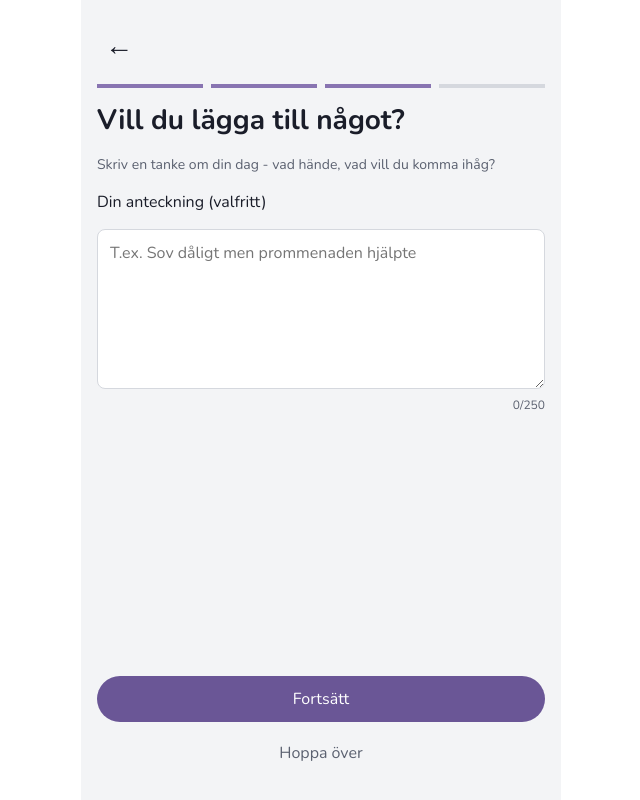
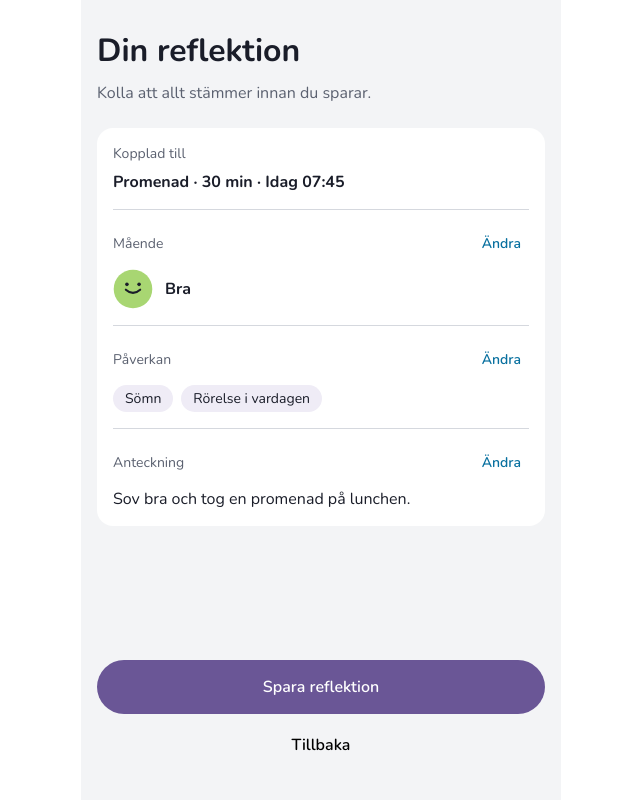
Before and after one commit to xeffie/probits-hackathon-team01, a React (Vite) app in the folder frontend/: page / in a window 1280 px wide. Shown: the whole page, without its empty margins (319-959 px from the left). Built offline with nearby package versions, Linux system fonts and the light colour scheme.

Commit message:
Add first draft of ReflectionSummaryPage

```diff
--- a/frontend/src/App.jsx
+++ b/frontend/src/App.jsx
@@ -1,7 +1,10 @@
-import ReflectionNotePage from './pages/reflectionNotePage/ReflectionNotePage';
+// import ReflectionNotePage from './pages/reflectionNotePage/ReflectionNotePage';
+import ReflectionSummaryPage from './pages/reflectionSummaryPage/ReflectionSummaryPage';
 
 function App() {
-	return <ReflectionNotePage />;
+	// return <ReflectionNotePage />;
+	return <ReflectionSummaryPage />;
+
 }
 
 export default App;
--- a/frontend/src/pages/reflectionSummaryPage/ReflectionSummaryPage.jsx
+++ b/frontend/src/pages/reflectionSummaryPage/ReflectionSummaryPage.jsx
@@ -0,0 +1,40 @@
+import { mockReflection } from "../../reflectionData/mockReflection";
+import { getMoodById } from "../../reflectionData/moods";
+import SummaryCard from "../../summaryComponents/SummaryCard";
+import "./reflectionSummaryPage.css";
+import "../reflectionMoodPage/reflectionMoodPage.css";
+
+
+export default function ReflectionSummaryPage() {
+  const { moodId, tags, note, activity, dateLabel } = mockReflection;
+  const mood = getMoodById(moodId);
+
+  return (
+    <section className="step-page" aria-labelledby="summary-heading">
+      <div className="step-intro">
+        <h1 id="summary-heading">Din reflektion</h1>
+        <p>Kolla att allt stämmer innan du sparar.</p>
+      </div>
+
+      <div className="summary-content">
+        <SummaryCard
+          mood={mood}
+          tags={tags}
+          note={note}
+          activity={activity}
+          dateLabel={dateLabel}
+          onEdit={(step) => console.log("Gå till steg", step)}
+        />
+      </div>
+
+      <div className="step-actions">
+        <button type="button" className="btn-primary">
+            Spara reflektion
+        </button>
+        <button type="button" className="btn-text" onClick={() => console.log("Gå tillbaka till förra steget")}>
+            Tillbaka
+        </button>
+      </div>
+    </section>
+  );
+}
--- a/frontend/src/pages/reflectionSummaryPage/reflectionSummaryPage.css
+++ b/frontend/src/pages/reflectionSummaryPage/reflectionSummaryPage.css
@@ -0,0 +1,7 @@
+.summary-content {
+  flex: 1;
+  display: flex;
+  flex-direction: column;
+  gap: var(--space-4);
+  margin: var(--space-5) 0;
+}
--- a/frontend/src/reflectionData/mockReflection.js
+++ b/frontend/src/reflectionData/mockReflection.js
@@ -6,9 +6,9 @@ export const mockReflection = {
   moodId: 4,
   tags: ["Sömn", "Rörelse i vardagen"],
   note: "Sov bra och tog en promenad på lunchen.",
-  activity: null, // testa även: { id: 101, name: "Promenad", duration: "30 min", date: "Idag", time: "07:45" }
+  activity: { id: 101, name: "Promenad", duration: "30 min", date: "Idag", time: "07:45" },
   dateLabel: "Tor 5 nov",
 };
 
-export const mockCoach = { id: 1, name: "Anna", initials: "AL" };
+export const mockCoach = { id: 1, name: "Berit", initials: "BK" };
 export const mockGroup = { id: 1, name: "Morgonpromenaderna", memberCount: 6 };
--- /dev/null
+++ b/frontend/src/summaryComponents/SummaryCard.css
@@ -0,0 +1,52 @@
+.summary-card {
+    background: var(--color-surface);
+    border-radius: var(--radius-md);
+    padding: 0 var(--space-4);
+}
+
+.summary-section {
+    padding: var(--space-4) 0;
+    border-bottom: 1px solid var(--color-border);
+}
+.summary-section:last-child { border-bottom: none; }
+
+.summary-section-head {
+    display: flex;
+    justify-content: space-between;
+    align-items: center;
+    margin-bottom: var(--space-2);
+    font-size: var(--font-size-sm);
+    color: var(--color-text-muted);
+}
+
+.link-button {
+    border: none;
+    background: none;
+    padding: var(--space-2);
+    color: var(--color-secondary);
+    font: inherit;
+    font-weight: var(--font-weight-medium);
+}
+
+.summary-mood {
+  display: flex;
+  align-items: center;
+  gap: var(--space-3);
+}
+
+.chip-list {
+  display: flex;
+  flex-wrap: wrap;
+  gap: var(--space-2);
+}
+
+.chip-small {
+    padding: var(--space-1) var(--space-3);
+    border-radius: var(--radius-pill);
+    background: var(--brand-purple-light);
+  font-size: var(--font-size-sm);
+}
+
+.summary-note { margin: 0; }
+
+.muted { color: var(--color-text-muted); }
--- a/frontend/src/summaryComponents/SummarySection.jsx
+++ b/frontend/src/summaryComponents/SummarySection.jsx
@@ -2,7 +2,7 @@
 export default function SummarySection({ label, onEdit, children}) {
     return (
         <div className="summary-section">
-            <div classname="summary-section-head">
+            <div className="summary-section-head">
                 <span>{label}</span>
                 {onEdit && (
                     <button type="button" className="link-button" onClick={onEdit}>
```
